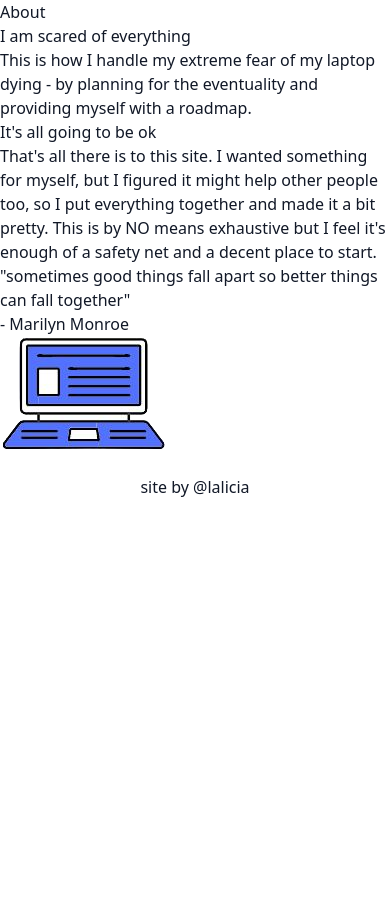
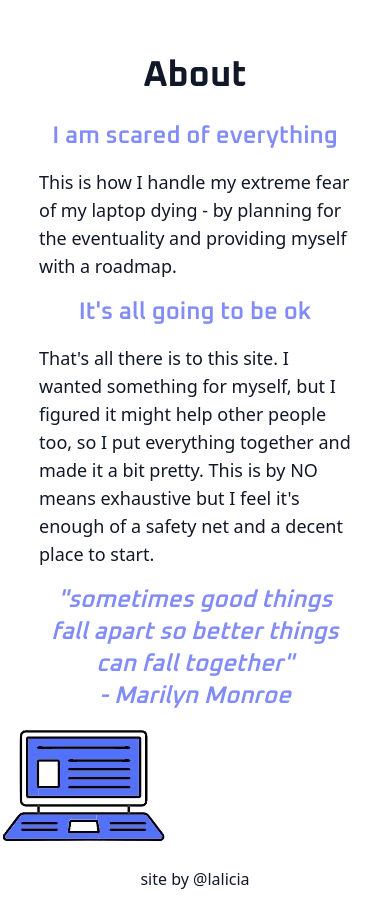
Before and after one commit to lalicia/get_set_back_up, a Next.js app: page /about in a window 390 px wide. Before the commit the page ends 844 px from the top, so only its background shows below. Built offline with nearby package versions, Linux system fonts and the light colour scheme.

Commit message:
Homepage and About page styling done for both desktop and mobile

```diff
--- a/pages/about.js
+++ b/pages/about.js
@@ -11,18 +11,18 @@ function About() {
             </Head>
 
             <div className="about-container">
-                <div className="about-contents">
-                    <h1 className="about-title">About</h1>
+                <div className="about-contents max-w-[80%] m-auto">
+                    <h1 className="about-title text-center mt-[18%] text-4xl font-fancy mb-[1.5rem] font-bold">About</h1>
 
-                    <h2 className="about-big">I am scared of everything</h2>
+                    <h2 className="text-center text-2xl font-fancy mt-[1rem] mb-[1rem] text-indigo-400 max-w-[95%] m-auto font-semibold">I am scared of everything</h2>
 
-                    <p className="about-p">This is how I handle my extreme fear of my laptop dying - by planning for the eventuality and providing myself with a roadmap.</p>
+                    <p className="text-lg font-medium">This is how I handle my extreme fear of my laptop dying - by planning for the eventuality and providing myself with a roadmap.</p>
 
-                    <h2 className="about-big">It's all going to be ok</h2>
+                    <h2 className="text-center text-2xl font-fancy mt-[1rem] mb-[1rem] text-indigo-400 max-w-[95%] m-auto font-semibold">It's all going to be ok</h2>
 
-                    <p className="about-p">That's all there is to this site. I wanted something for myself, but I figured it might help other people too, so I put everything together and made it a bit pretty. This is by NO means exhaustive but I feel it's enough of a safety net and a decent place to start.</p>
+                    <p className="text-lg font-medium">That's all there is to this site. I wanted something for myself, but I figured it might help other people too, so I put everything together and made it a bit pretty. This is by NO means exhaustive but I feel it's enough of a safety net and a decent place to start.</p>
 
-                    <blockquote className="about-big">"sometimes good things fall apart so better things can fall together"<br></br>- Marilyn Monroe</blockquote>
+                    <blockquote className="text-center text-2xl font-fancy mt-[1rem] mb-[1rem] text-indigo-400 italic max-w-[95%] m-auto font-semibold">"sometimes good things fall apart so better things can fall together"<br></br>- Marilyn Monroe</blockquote>
                 </div>
 
                 <BackButton />
--- a/pages/index.js
+++ b/pages/index.js
@@ -42,17 +42,19 @@ export default function Home() {
           )
         }
 
-      <div className="flex flex-initial flex-col justify-self-center justify-center m-40" >
-          <div className="flex flex-initial justify-self-center justify-center">
+      <div className="flex flex-initial flex-col justify-self-center justify-center mx-auto max-w-[80%] mt-[25vh]" >
+          <div className="flex justify-self-center justify-center">
           <Image
             src={currentTheme === 'dark' ? logodm : logolm} alt="get set back up"/>
           </div>
 
-        <button className="rounded-full">PC</button>
-        <Link href="/mac"><button className="homepage-btn">MAC</button></Link>
+          <div className="flex flex-initial flex-row justify-around max-w-[60%] w-full mx-auto mt-[4rem] mb-[4rem]">
+            <Link href="/mac"><button className="font-bold tracking-wider px-6 py-2.5  bg-[#5271ff] uppercase rounded-full shadow-md hover:bg-indigo-500 hover:shadow-lg focus:bg-indigo-500 focus:shadow-lg focus:outline-none focus:ring-0 active:bg-zinc-500 active:shadow-lg transition duration-150 ease-in-out">PC</button></Link>
+            <Link href="/mac"><button className="font-bold tracking-wider px-6 py-2.5  bg-[#5271ff] uppercase rounded-full shadow-md hover:bg-indigo-500 hover:shadow-lg focus:bg-indigo-500 focus:shadow-lg focus:outline-none focus:ring-0 active:bg-zinc-500 active:shadow-lg transition duration-150 ease-in-out">MAC</button></Link>
+          </div>
       </div>
 
-      <Link href="/about"><a className="about-link">About</a></Link>
+      <Link href="/about"><a className="about-link font-bold">About</a></Link>
     </>
   )
 }
--- a/styles/globals.css
+++ b/styles/globals.css
@@ -1,3 +1,6 @@
+@import url('https://fonts.googleapis.com/css2?family=Oxanium:wght@200;300;400;500;600;700;800&display=swap');
+/* font-family: 'Oxanium', cursive; */
+
 @tailwind base;
 @tailwind components;
 @tailwind utilities;
@@ -73,14 +76,14 @@ select {
 .about-link {
   position: fixed;
   right: 10%;
-  bottom: 1rem;
+  bottom: 2rem;
   cursor: pointer;
 }
 
 .backbtn {
   position: fixed;
   right: 10%;
-  bottom: 1rem;
+  bottom: 2rem;
   cursor: pointer;
   /*works nice at size without specifying width and height, but just to make a little smaller */
   width: 5rem;
--- a/tailwind.config.js
+++ b/tailwind.config.js
@@ -8,6 +8,9 @@ module.exports = {
   ],
   darkMode: "class",
   theme: {
+    fontFamily: {
+      'fancy': ['Oxanium'],
+    },
     maxWidth: {
         '1/2': '50%',
         '80p': '80%',
```
